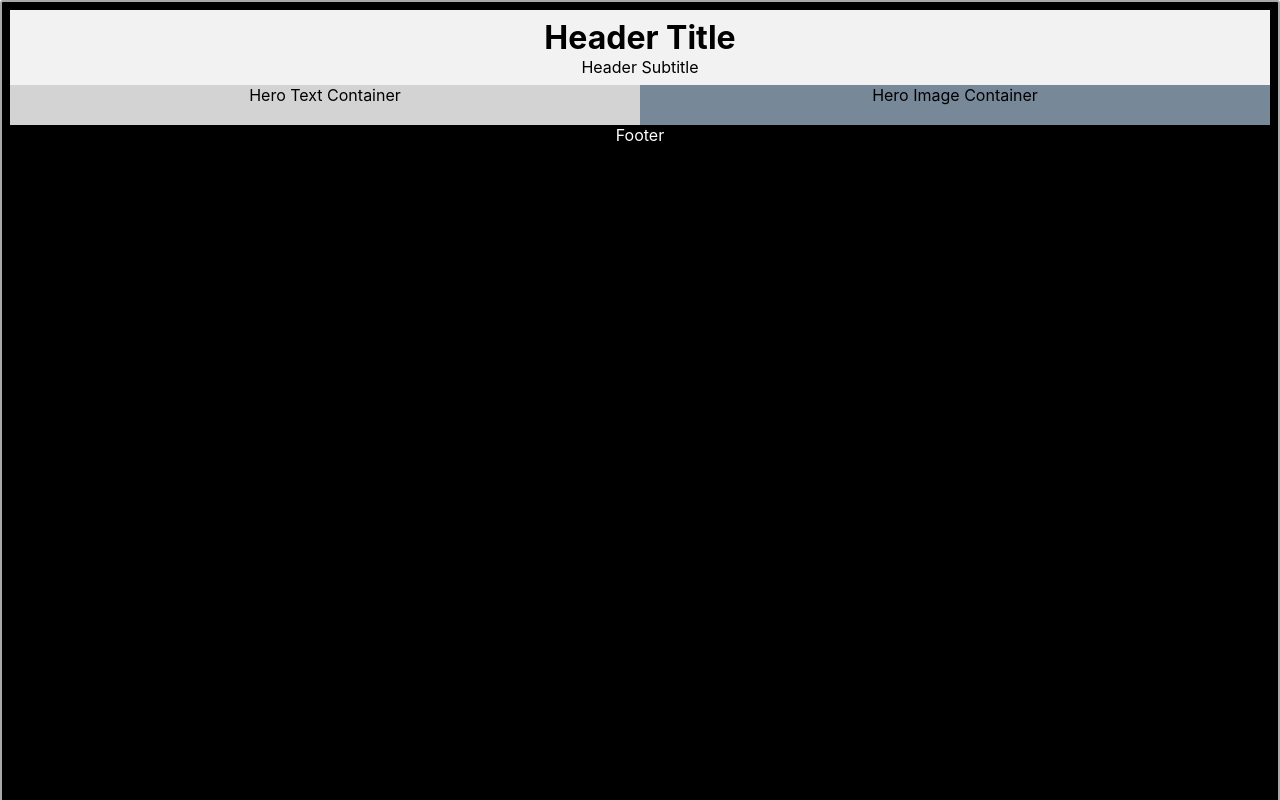
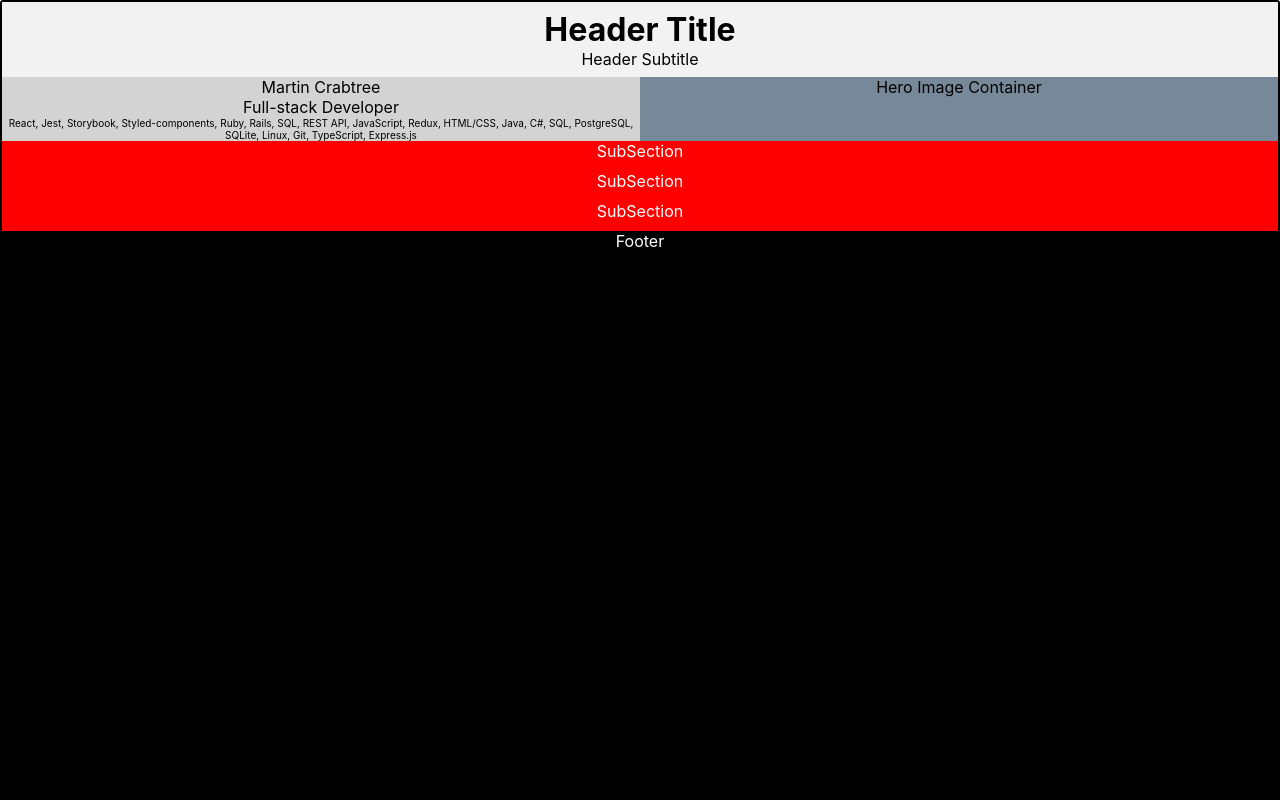
Before and after one commit to TheMartinCrabtree/tristram, a React (Create React App) app in the folder tristram/: page / in a window 1280 px wide. Shown: the top 800 px of the page. Built offline with nearby package versions, Linux system fonts and the light colour scheme.

Commit message:
added sections

```diff
--- a/tristram/src/App.tsx
+++ b/tristram/src/App.tsx
@@ -1,5 +1,6 @@
 import React from "react";
 import styled from "styled-components";
+import { breakpoints } from "./components/utilities";
 import { Header } from "./components/header";
 import { Footer } from "./components/footer";
 import { Hero } from "./components/hero";
@@ -16,8 +17,12 @@ const TempBody = styled.div`
   min-height: 1600px;
   background-color: black;
   border-radius: 3px;
-  border: 2px solid darkgrey;
-  padding: 1vmin;
+  border: 2px solid black;
+
+  @media screen and (min-width: ${breakpoints.desktop}) {
+    max-width: 1280px;
+    margin: auto;
+  }
 `;
 
 const LayoutWrapper = styled.div`
@@ -27,13 +32,14 @@ const LayoutWrapper = styled.div`
 `;
 
 function App() {
-  const { header, footer, hero } = data;
+  const { header, footer, hero, sections } = data;
 
   return (
     <TempBody className="App">
       <LayoutWrapper>
         <Header {...header} />
-        <Hero />
+        <Hero {...hero} />
+        <MainSection {...sections} />
         <Footer {...footer} />
       </LayoutWrapper>
     </TempBody>
--- a/tristram/src/components/hero/Hero.tsx
+++ b/tristram/src/components/hero/Hero.tsx
@@ -1,35 +1,46 @@
 import React, { ReactNode } from "react";
 import styled from "styled-components";
 
-export interface HeroProps {}
+export interface HeroProps {
+  textblock?: any;
+  imageblock?: any;
+}
 
 const HeroContainer = styled.div`
   color: black;
   display: flex;
   flex-direction: row;
   margin: 0 auto;
-  height: 5vmin;
+  height: auto;
   width: 100%;
   text-align: center;
 `;
 
 const TextContainer = styled.div`
   width: 50%;
-  height: 100%;
   background-color: lightgrey;
 `;
 
 const ImageContainer = styled.div`
   width: 50%;
   background-color: lightslategrey;
-
-  height: 100%;
 `;
 
-const Hero = ({}: HeroProps) => {
+const BodyContainer = styled.div`
+  font-size: 10px;
+`;
+
+// need to set fonts
+const Hero = ({ textblock, imageblock }: HeroProps) => {
   return (
     <HeroContainer>
-      <TextContainer>Hero Text Container</TextContainer>
+      <TextContainer>
+        {textblock && textblock.title && <div>{textblock.title}</div>}
+        {textblock && textblock.subtitle && <div>{textblock.subtitle}</div>}
+        {textblock && textblock.body && (
+          <BodyContainer>{textblock.body}</BodyContainer>
+        )}
+      </TextContainer>
       <ImageContainer>Hero Image Container</ImageContainer>
     </HeroContainer>
   );
--- a/tristram/src/components/sections/MainSection.tsx
+++ b/tristram/src/components/sections/MainSection.tsx
@@ -2,8 +2,10 @@ import React, { ReactNode } from "react";
 import styled from "styled-components";
 import SubSection, { type SubSectionProps } from "./SubSection";
 
+// need to update prop type for subsection
 type MainSectionProps = {
-  sections?: Array<SubSectionProps>;
+  // sections?: Array<SubSectionProps>;
+  sections?: any;
 };
 
 // temp text align
--- a/tristram/src/components/sections/SubSection.tsx
+++ b/tristram/src/components/sections/SubSection.tsx
@@ -2,6 +2,7 @@ import React, { ReactNode } from "react";
 import styled from "styled-components";
 
 type SubSectionProps = {
+  type?: "grid" | "textBlock" | "imageBlock";
   data?: any;
 };
 
--- /dev/null
+++ b/tristram/src/components/utilities/breakpoints.ts
@@ -0,0 +1,5 @@
+export default {
+  desktop: "1280px",
+  desktopSmall: "1080px",
+  mobile: "720px",
+};
--- /dev/null
+++ b/tristram/src/components/utilities/index.ts
@@ -0,0 +1 @@
+export { default as breakpoints } from "./breakpoints";
--- a/tristram/src/data.js
+++ b/tristram/src/data.js
@@ -1,10 +1,34 @@
+const sectionArr = [
+  {
+    type: "grid",
+    data: "grid",
+  },
+  {
+    type: "textBlock",
+    data: "textBlock",
+  },
+  {
+    type: "imageBlock",
+    data: "imageBlock",
+  },
+];
+
 const data = {
   header: {
     title: "Header Title",
     children: "Header Subtitle",
   },
-  hero: {},
-  sections: [{}, {}, {}],
+  hero: {
+    textblock: {
+      title: "Martin Crabtree",
+      subtitle: "Full-stack Developer",
+      body: "React, Jest, Storybook, Styled-components, Ruby, Rails, SQL, REST API, JavaScript, Redux, HTML/CSS, Java, C#, SQL, PostgreSQL, SQLite, Linux, Git, TypeScript, Express.js",
+    },
+    imageblock: {},
+  },
+  sections: {
+    sections: sectionArr,
+  },
   footer: {},
 };
 
```
